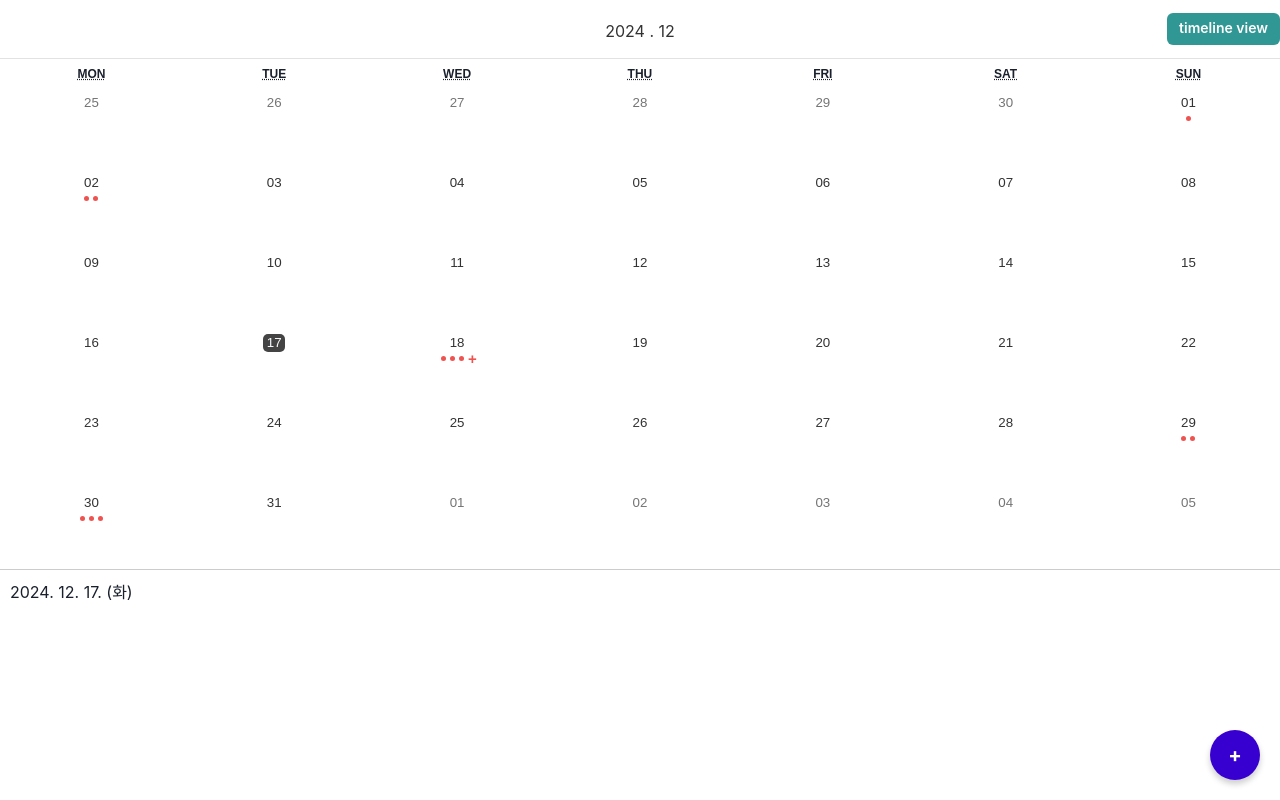
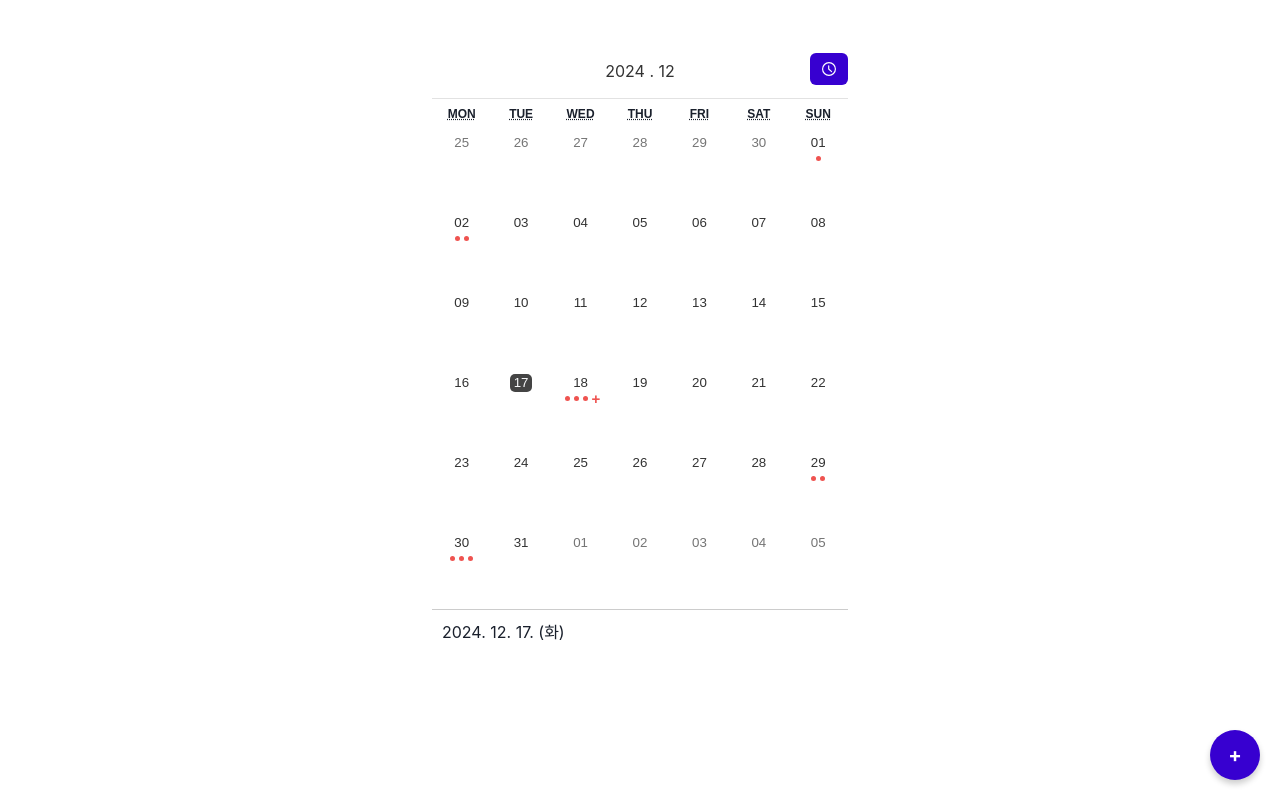
Before and after one commit to hwarimryu/insight-into-me-app, a React (Vite) app in the folder insight-into-me-web/: page / in a window 1280 px wide. Built offline with nearby package versions, Linux system fonts and the light colour scheme.

Commit message:
[UPDATE] button icon으로 수정, theme custom 추가

```diff
--- a/insight-into-me-web/src/App.css
+++ b/insight-into-me-web/src/App.css
@@ -1,17 +1,17 @@
 /* 전체 앱 스타일 */
-.app {
+/* .app {
   width: 100%;
   height: 100vh;
   display: flex;
   flex-direction: column;
-}
+} */
 
 /* 메인 콘텐츠 */
-.app-main {
+/* .app-main {
   flex: 1;
   width: 100%;
   display: flex;
-}
+} */
 
 
 /* 오른쪽 하단 Task 추가 버튼 */
--- a/insight-into-me-web/src/App.jsx
+++ b/insight-into-me-web/src/App.jsx
@@ -9,10 +9,13 @@ import MainView from "./components/MainView";
 // import TaskFormModal from "./components/TaskFormModal";
 import TaskDetailsModal from "./components/TaskDetailsModal";
 // import Button from "./components/Button";
+import { Container } from "@chakra-ui/react";
+
 
 import "./App.css";
 import { TaskType } from "./codes/Type";
 import AddTaskModal from "./components/AddTaskModal";
+import Header from "./components/common/Header";
 
 function planReducer(state, action) {
   switch(action.type) {
@@ -247,7 +250,8 @@ function App() {
       <TaskStateContext.Provider value={plans}>
       <DoneStateContext.Provider value={dones}>
       <TaskDispathchContext.Provider value={{onCreate, onComplete, onUpdate, onDelete}}>
-      <div className="app">
+      <Container className="app" maxW="md" mt={10}>
+        {/* <Header /> */}
         {/* <ThemeToggle /> */}
         {/* 헤더 */}
         {/* <Header title="로고나제목" onMenuToggle={toggleMenu} /> */}
@@ -291,7 +295,7 @@ function App() {
               onClose={toggleTaskDetailModal}
             />
           }
-      </div>
+      </Container>
       </TaskDispathchContext.Provider>
       </DoneStateContext.Provider>
       </TaskStateContext.Provider>
--- a/insight-into-me-web/src/components/ButtonCustom.jsx
+++ b/insight-into-me-web/src/components/ButtonCustom.jsx
@@ -1,15 +1,23 @@
-// import "./Button.css"
 import { Button } from "@chakra-ui/react";
 
-
 const ButtonCustom = ({text, type, onClick}) => {
-    return <Button
-        colorScheme="teal"
+    return <>
+    {type === "PRIMARY" && <Button
+        bg="brand.100"
         variant="solid"
         size="sm"
         onClick={onClick} >
         {text}
-    </Button>
+    </Button>}
+
+    {type === "CANCEL" && <Button
+        colorScheme="gray"
+        variant="solid"
+        size="sm"
+        onClick={onClick} >
+        {text}
+    </Button>}
+    </>
 };
 
 export default ButtonCustom;
--- a/insight-into-me-web/src/components/CalendarView.jsx
+++ b/insight-into-me-web/src/components/CalendarView.jsx
@@ -1,7 +1,8 @@
 import { useState, useEffect, useRef, useContext } from "react";
 import Calendar from "react-calendar";
-import Header from "./Header";
+import Header from "./common/Header";
 import ButtonCustom from "./ButtonCustom";
+import {TimeIcon} from '@chakra-ui/icons'
 import { TaskStateContext } from "../App";
 import { useSwipeable } from "react-swipeable";
 import "react-calendar/dist/Calendar.css";
@@ -210,7 +211,7 @@ function CalendarView({layoutState, onSelectedDateChanged, toggleViewType }) {
               </div>
             )}
           </div>
-      } rightChild={<ButtonCustom text={"timeline view"} type={"PRIMARY"} onClick={toggleViewType}/>}/>
+      } rightChild={<ButtonCustom text={<TimeIcon />} type={"PRIMARY"} onClick={toggleViewType}/>}/>
 
       <Calendar
         value={selectedDate} // 현재 선택된 날짜
--- a/insight-into-me-web/src/components/DailyView.css
+++ b/insight-into-me-web/src/components/DailyView.css
@@ -1,5 +1,5 @@
 .daily-view {
-    width: 100vw;
+    width: 100%;
     height: 100%;
     display: flex;
     flex-direction: column;
--- a/insight-into-me-web/src/components/MonthlyView.css
+++ b/insight-into-me-web/src/components/MonthlyView.css
@@ -1,6 +1,6 @@
 .monthly-view {
     display: flex;
     flex-direction: column;
-    width: 100vw;
+    width: 100%;
     height: 100%;
 }
--- a/insight-into-me-web/src/components/TimelineView.jsx
+++ b/insight-into-me-web/src/components/TimelineView.jsx
@@ -6,7 +6,9 @@ import DatePicker from "react-datepicker";
 import "react-datepicker/dist/react-datepicker.css";
 import "./TimelineView.css";
 import Button from "./ButtonCustom";
-import Header from "./Header";
+import { CalendarIcon } from '@chakra-ui/icons'
+
+import Header from "./common/Header";
 import { getTasksAtDate, generateTimeSlots } from "../utils/DateTimeUtil";
 
 function TimelineView({ selectedDate, onDateChange, onTaskSelect, toggleViewType }) {
@@ -68,7 +70,7 @@ function TimelineView({ selectedDate, onDateChange, onTaskSelect, toggleViewType
           )}
         </div>
       }
-      rightChild={<Button text={"monthly view"} type={"PRIMARY"} onClick={toggleViewType}/>}/>
+      rightChild={<Button text={<CalendarIcon />} type={"PRIMARY"} onClick={toggleViewType}/>}/>
 
 
       <div className="timeline-container">
--- a/insight-into-me-web/src/main.jsx
+++ b/insight-into-me-web/src/main.jsx
@@ -1,15 +1,7 @@
 import { createRoot } from 'react-dom/client'
 import App from './App.jsx'
-import { ChakraProvider, extendTheme } from '@chakra-ui/react'
-
-const theme = extendTheme({
-  colors: {
-    brand: {
-      100: "#f7fafc",
-      900: "#1a202c",
-    },
-  },
-});
+import { ChakraProvider } from '@chakra-ui/react'
+import theme from './theme.ts';
 
 createRoot(document.getElementById('root')).render(
   <ChakraProvider theme= {theme}>
--- /dev/null
+++ b/insight-into-me-web/src/theme.ts
@@ -0,0 +1,55 @@
+// theme.ts (tsx file with usage of StyleFunctions, see 4.)
+import { extendTheme } from '@chakra-ui/react'
+import type { StyleFunctionProps } from '@chakra-ui/styled-system'
+
+const theme = extendTheme({
+  colors: {
+    brand: {
+      100: "#3700d0",
+      200: "#3700d094",
+      // ...
+      900: "#1a202c",
+      red: "#ef5350"
+    },
+  },
+  components: {
+    Button: {
+      // 1. We can update the base styles
+      baseStyle: {
+        fontWeight: 'bold', // Normally, it is "semibold"
+      },
+      // 2. We can add a new button size or extend existing
+      // sizes: {
+      //   xl: {
+      //     h: '56px',
+      //     fontSize: 'lg',
+      //     px: '32px',
+      //   },
+      // },
+      // // 3. We can add a new visual variant
+      // variants: {
+      //   'with-shadow': {
+      //     bg: 'red.400',
+      //     boxShadow: '0 0 2px 2px #efdfde',
+      //   },
+      //   // 4. We can override existing variants
+      //   solid: (props: StyleFunctionProps) => ({
+      //     bg: props.colorMode === 'dark' ? 'red.300' : 'red.500',
+      //   }),
+      //   // 5. We can add responsive variants
+      //   sm: {
+      //     bg: 'teal.500',
+      //     fontSize: 'md',
+      //   },
+      // },
+      // 6. We can overwrite defaultProps
+      defaultProps: {
+        size: 'lg', // default is md
+        variant: 'sm', // default is solid
+        colorScheme: 'green', // default is gray
+      },
+    },
+  },
+})
+
+export default theme
```
Also changed, not shown: insight-into-me-web/src/components/common/Header.css (renamed from insight-into-me-web/src/components/Header.css), insight-into-me-web/src/components/common/Header.jsx (renamed from insight-into-me-web/src/components/Header.jsx), 1 other file (tests, documents, lock files or other folders).
